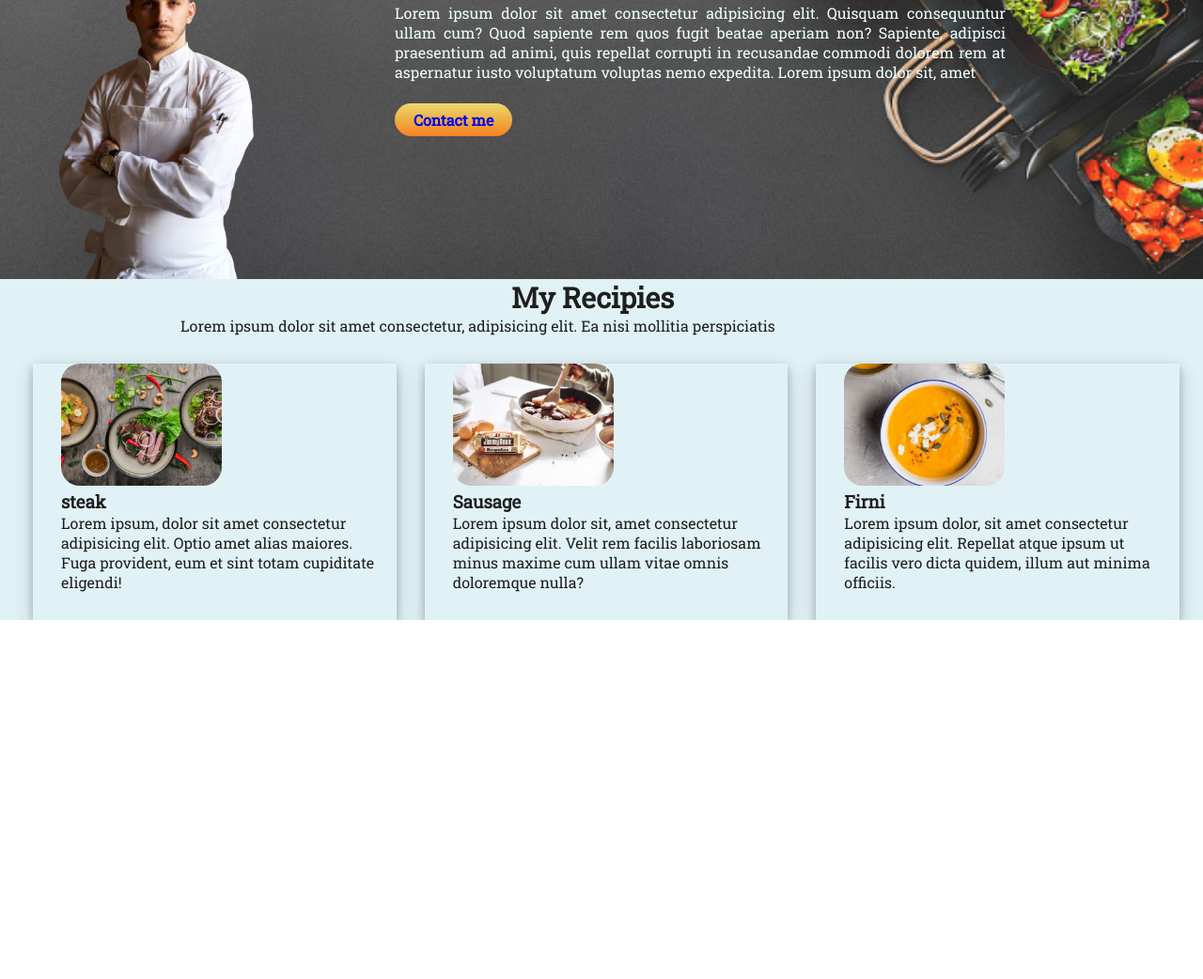
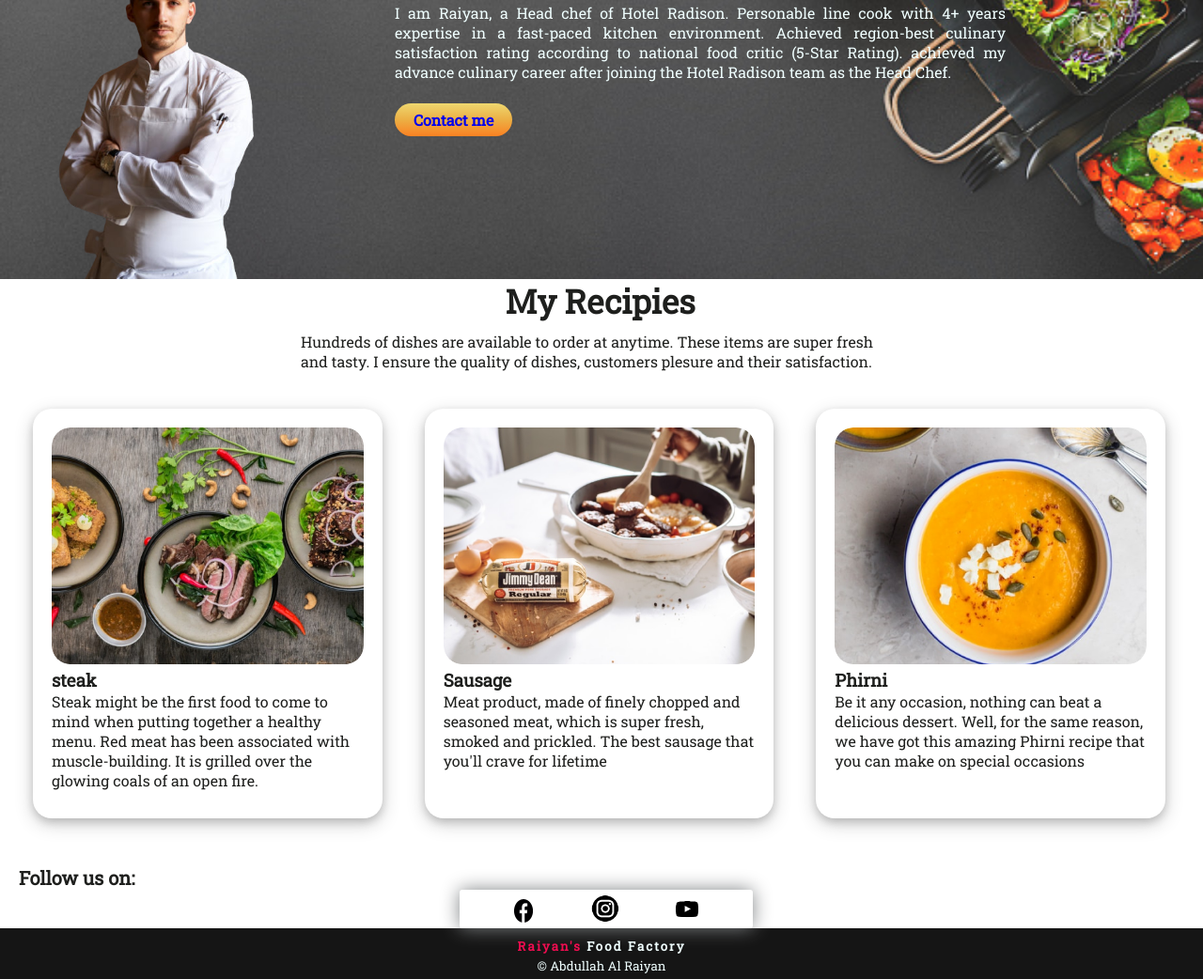
Before and after one commit to Raiyaann/food-network, a plain HTML site: page index.html in a window 1280 px wide. Shown: the part 630-1672 px from the top of the page at 94% size. Before the commit the page ends 1290 px from the top, so only its background shows below. Drawn offline with Linux system fonts and the light colour scheme.

Commit message:
final commit

```diff
--- a/index.html
+++ b/index.html
@@ -19,11 +19,9 @@
         <div class="flexible-container">
             <div class="half-width">
                 <h1>The <span class="orange">taste</span> of heaven</h1>
-                <p>Lorem, ipsum dolor sit amet consectetur adipisicing elit. Voluptate porro dolore molestiae, atque
-                    incidunt
-                    obcaecati nulla soluta alias nisi eaque ducimus modi ullam odit itaque tempora non voluptatum
-                    praesentium
-                    repudiandae cum maiores facilis aspernatur.</p>
+                <p>Hi Foodies!! Are you in love with foods? We provide good foods for good moments. Call us and have
+                    your delicious food at your doorstep within a few minutes. Only we can give you the supremacy of
+                    taste that you've been searching for your lifetime. So why starve when you have us! </p>
 
                 <a href="https://www.foodpanda.com.bd/" class="link-button" target="_blank">Order Now</a>
 
@@ -41,14 +39,10 @@
             </div>
             <div class="half width">
                 <h1>About Me</h1>
-                <p id="text">Lorem ipsum dolor sit amet consectetur adipisicing elit. Quisquam consequuntur ullam cum?
-                    Quod
-                    sapiente
-                    rem
-                    quos fugit beatae aperiam non? Sapiente, adipisci praesentium ad animi, quis repellat corrupti in
-                    recusandae
-                    commodi dolorem rem at aspernatur iusto voluptatum voluptas nemo expedita. Lorem ipsum dolor sit,
-                    amet
+                <p id="text">I am Raiyan, a Head chef of Hotel Radison. Personable line cook with 4+ years expertise in
+                    a fast-paced kitchen environment. Achieved region-best culinary satisfaction rating according to
+                    national food critic (5-Star Rating). achieved my advance culinary career after joining the Hotel
+                    Radison team as the Head Chef.
                 </p>
                 <a href="https://www.facebook.com/safwan.ryaan" class="link-button" target="_blank">Contact me</a>
             </div>
@@ -57,32 +51,51 @@
     <section class="bg-color">
         <div>
             <h2 id="header-text">My Recipies</h2>
-            <p id="paragraph-text">Lorem ipsum dolor sit amet consectetur, adipisicing elit. Ea nisi mollitia
-                perspiciatis
+            <p id="paragraph-text"> Hundreds of dishes are available to order at anytime. These items are super fresh
+                and tasty. I ensure the quality of dishes, customers plesure and their satisfaction.
             </p>
         </div>
         <div class="flexible-container">
-            <div class="recipie-item" id="steak">
+            <div class="recipie-item">
                 <img src="images/recipie2.jpg" class="fix-img" alt="recipie">
                 <h3>steak</h3>
-                <p>Lorem ipsum, dolor sit amet consectetur adipisicing elit. Optio amet alias maiores. Fuga provident,
-                    eum et sint totam cupiditate eligendi!</p>
+                <p>Steak might be the first food to come to mind when putting together a healthy menu. Red meat has been
+                    associated with muscle-building. It is grilled over the glowing coals of an open fire. </p>
             </div>
-            <div class="recipie-item" id="sausage">
+            <div class="recipie-item">
                 <img src="images/recipie1.jpg" class="fix-img" alt="recipie">
                 <h3>Sausage</h3>
-                <p>Lorem ipsum dolor sit, amet consectetur adipisicing elit. Velit rem facilis laboriosam minus maxime
-                    cum ullam vitae omnis doloremque nulla?</p>
+                <p>Meat product, made of finely chopped and seasoned meat, which is super fresh, smoked and prickled.
+                    The best sausage that you'll crave for lifetime</p>
             </div>
-            <div class="recipie-item" id="firni">
+            <div class="recipie-item">
                 <img src="images/recipie3.png" class="fix-img" alt="recipie">
-                <h3>Firni</h3>
-                <p>Lorem ipsum dolor, sit amet consectetur adipisicing elit. Repellat atque ipsum ut facilis vero dicta
-                    quidem, illum aut minima officiis.</p>
+                <h3>Phirni</h3>
+                <p>Be it any occasion, nothing can beat a delicious dessert. Well, for the same reason, we have got this
+                    amazing Phirni recipe that you can make on special occasions</p>
             </div>
-
         </div>
     </section>
+    <section class="bg-color">
+        <h4>Follow us on:</h4>
+        <div class="flexible-container">
+            <div class="social-media-container">
+                <a href="https://www.facebook.com/groups/foodbankbd" target="_blank"> <img src="images/fb.png"
+                        class="s-media" alt="fb"></a>
+                <a href="https://www.instagram.com/jhankarmahbub/" target="_blank"><img src="images/insta.png"
+                        class="s-media" alt="insta"></a>
+                <a href="https://www.youtube.com/watch?v=LFnWGvGrD6I" target="_blank"><img src="images/yt.png"
+                        class="s-media" alt="yt"></a>
+
+            </div>
+        </div>
+    </section>
+    <footer>
+        <h5><span class="orange">Raiyan's</span> Food Factory</h5>
+        <small>
+            © Abdullah Al Raiyan
+        </small>
+    </footer>
 </body>
 
 </html>
--- a/style.css
+++ b/style.css
@@ -8,9 +8,9 @@ body{
 
 }
 .bg-color{
-    background-color: #E1F2F7;
+    background-color: rgb(255, 255, 255);
     margin: 0;
-    padding:0;
+
     color: #1e1f1d;
 }
 h1{
@@ -19,10 +19,19 @@ h1{
     margin-bottom: 50px;
 }
 h2{
-    font-size: 30px;
+    font-size: 35px;
+}
+h4{
+    font-size: 20px;
+    margin-left: 20px;
+    padding-top: 50px;
+}
+h5{
+    letter-spacing: 2px;
 }
 p{
     margin-bottom: 30px;
+    font-weight: 300;
 }
 #company-logo{
     display: block;
@@ -46,7 +55,7 @@ p{
 }
 .half-width-img{
     width: 75%;
-    border-radius: 30px;
+    border-radius: 20px;
     margin-left: 80px;
     margin-bottom: -4px;
 
@@ -79,27 +88,52 @@ p{
 
 }
 #header-text{
-    display: block;
     margin-left: auto;
     margin-right: auto;
-    width: 15%;
+    width: 16%;
+
 }
 #paragraph-text{
-    display: block;
     margin-left: auto;
     margin-right: auto;
-    width: 70%;
+    width: 50%;
+    font-weight: 400;
+    margin-top: 10px;
+    margin-bottom:40px;
 }
 .recipie-item{
     width: 34%;
-    box-shadow: 0 4px 8px 0 rgba(0, 0, 0, 0.2), 0 6px 20px 0 rgba(0, 0, 0, 0.19);
+    box-shadow: 0 4px 8px 0 rgba(56, 54, 54, 0.2), 0 6px 20px 0 rgba(0, 0, 0, 0.19);
     margin-left: 15px;
-    margin-right: 15px;
-    padding-left: 30px;
-    padding-right: 15px;
+    margin-right: 30px;
+    padding-left: 20px;
+    padding-right: 20px;
+    padding-top: 20px;
+    border-radius: 20px;
+
 
 }
 .fix-img{
-    width: 50%;
+    width: 100%;
     border-radius: 20px;
 }
+.social-media-container{
+    width: 25%;
+    margin-left:auto;
+    margin-right: auto;
+    box-shadow: 0px 0px 20px rgb(129, 132, 134);
+    border-radius: 3px;
+}
+.s-media{
+    width: 30px;
+    padding-left: 17%;
+    padding-top: 5px;
+    padding-bottom: 2px;
+}
+footer{
+    background-color: rgba(0, 0, 0, 0.917);
+    color: azure;
+    text-align: center;
+    padding-top: 10px;
+    padding-bottom: 5px;
+}
```
Also changed, not shown: images/fb.png (added), images/insta.png (added), images/yt.png (added).
